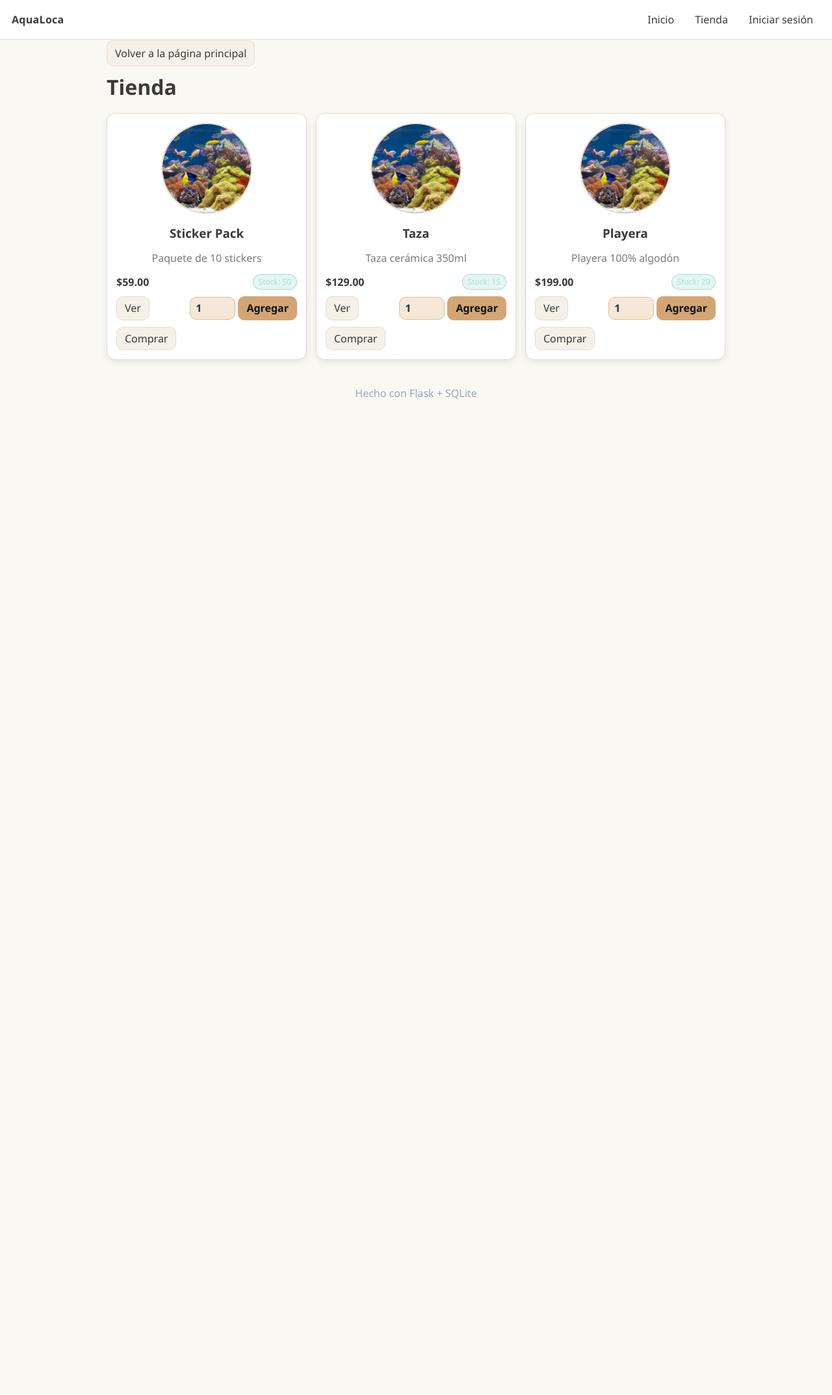
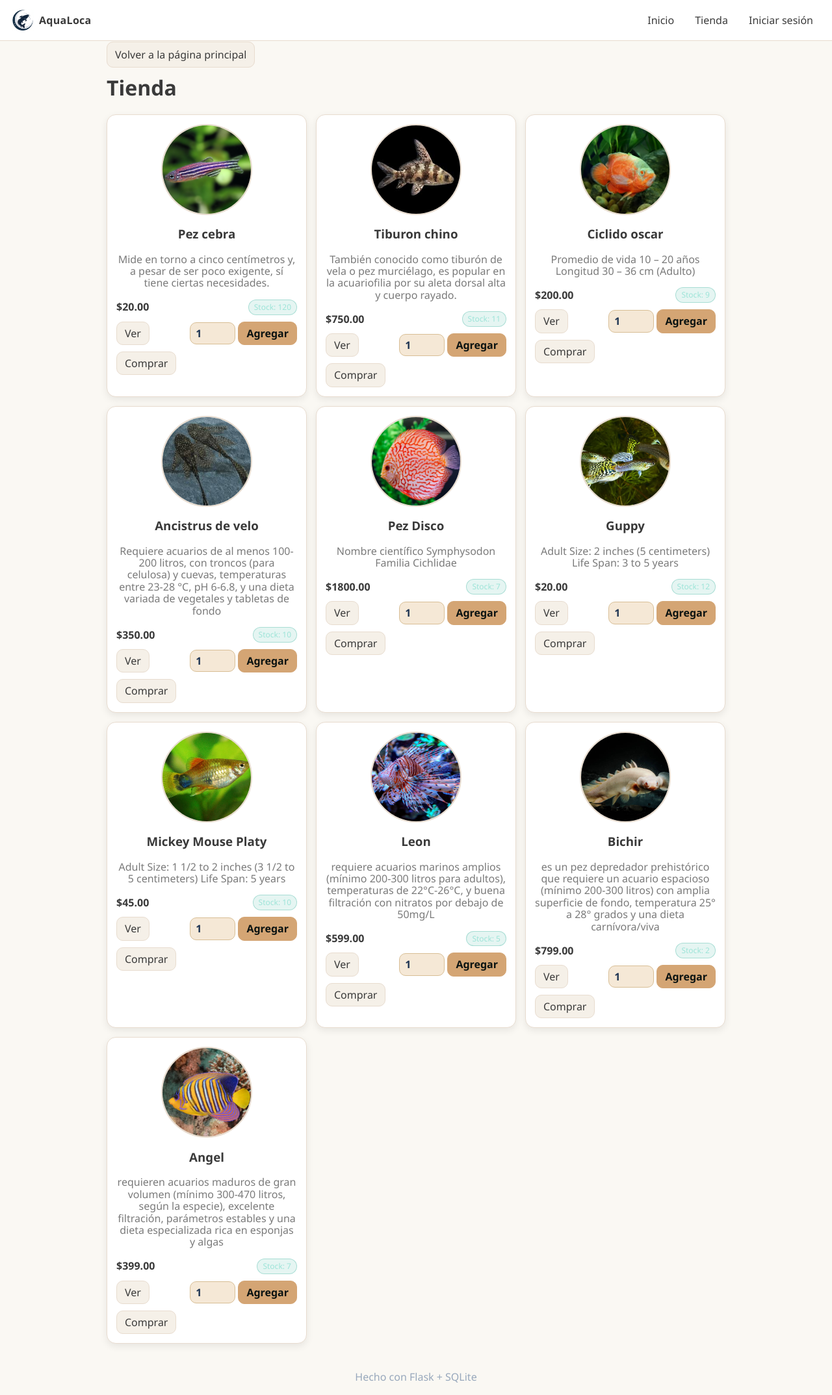
Before and after one commit to Carloscsll/basedatos, a Flask app: page /tienda in a window 1280 px wide. Shown: the whole page at 65% size. Before the commit the page ends 614 px from the top, so only its background shows below. Run offline with Flask 3, Linux system fonts and the light colour scheme.

Commit message:
Update logo, text fixes, and image upload flow

```diff
--- a/app.py
+++ b/app.py
@@ -1,17 +1,29 @@
 # app.py
 from functools import wraps
 import os
+import uuid
 from flask import Flask, render_template, request, redirect, url_for, session, flash, send_from_directory
 from werkzeug.security import check_password_hash, generate_password_hash
+from werkzeug.utils import secure_filename
 from tienda_db import BaseDatosTienda
 
 app = Flask(__name__)
 app.secret_key = "TiEnda_SecRET_Clav_ña_1234567890"  # Cambia esto por una clave segura en producción
 
+UPLOADS_RELATIVE_DIR = "uploads"
+UPLOADS_ABS_DIR = os.path.join(os.path.dirname(__file__), "static", UPLOADS_RELATIVE_DIR)
+ALLOWED_IMAGE_EXTENSIONS = {"png", "jpg", "jpeg", "gif", "webp"}
+os.makedirs(UPLOADS_ABS_DIR, exist_ok=True)
+
 # Servir archivos desde la carpeta imagenes
 @app.route("/imagenes/<path:filename>")
 def descargar_imagen(filename):
-    return send_from_directory(os.path.join(os.path.dirname(__file__), "imagenes"), filename)
+    normalizado = (filename or "").replace("\\", "/").lstrip("/")
+    if normalizado.startswith(f"{UPLOADS_RELATIVE_DIR}/"):
+        subpath = normalizado[len(f"{UPLOADS_RELATIVE_DIR}/"):]
+        return send_from_directory(UPLOADS_ABS_DIR, subpath)
+
+    return send_from_directory(os.path.join(os.path.dirname(__file__), "imagenes"), os.path.basename(normalizado))
 
 db = BaseDatosTienda(ruta="./", bd="tienda.sqlite3")
 db.semilla_productos()
@@ -33,7 +45,35 @@ def normalizar_nombre_imagen(valor):
     if lower.startswith("/imagenes/"):
         valor = valor[len("/imagenes/"):]
 
+    if lower.startswith("/static/uploads/"):
+        valor = f"{UPLOADS_RELATIVE_DIR}/" + valor[len("/static/uploads/"):]
+        return valor.replace("\\", "/").strip()
+
+    if lower.startswith(f"{UPLOADS_RELATIVE_DIR}/"):
+        return valor.replace("\\", "/").strip()
+
     return os.path.basename(valor).strip()
+
+
+def extension_imagen_permitida(nombre_archivo):
+    if "." not in nombre_archivo:
+        return False
+    ext = nombre_archivo.rsplit(".", 1)[1].lower()
+    return ext in ALLOWED_IMAGE_EXTENSIONS
+
+
+def guardar_imagen_subida(file_storage):
+    if not file_storage or not file_storage.filename:
+        return ""
+
+    nombre_seguro = secure_filename(file_storage.filename)
+    if not nombre_seguro or not extension_imagen_permitida(nombre_seguro):
+        return None
+
+    nombre_final = f"{uuid.uuid4().hex}_{nombre_seguro}"
+    ruta_destino = os.path.join(UPLOADS_ABS_DIR, nombre_final)
+    file_storage.save(ruta_destino)
+    return f"{UPLOADS_RELATIVE_DIR}/{nombre_final}"
 
 
 def semilla_usuarios_demo():
@@ -139,7 +179,7 @@ def validar_formulario_producto(nombre, imagen_url, precio, stock, costo, endpoi
         return redirect(url_for(endpoint_error, **endpoint_args))
 
     if imagen_url is None:
-        flash("La imagen debe ser un archivo local de la carpeta imagenes, no una URL externa.")
+        flash("Sube una imagen valida desde el formulario (png, jpg, jpeg, gif o webp).")
         return redirect(url_for(endpoint_error, **endpoint_args))
 
     if precio is None or precio < 0:
@@ -261,7 +301,7 @@ def index():
 
 @app.route("/tienda")
 def tienda():
-    productos = db.listar_productos()[:3]
+    productos = db.listar_productos()
     return render_template("index.html", productos=productos)
 
 
@@ -286,8 +326,13 @@ def producto_nuevo():
     if request.method == "POST":
         nombre = request.form.get("nombre", "").strip()
         descripcion = request.form.get("descripcion", "").strip()
+        imagen_subida = guardar_imagen_subida(request.files.get("imagen_file"))
+        if request.files.get("imagen_file") and request.files.get("imagen_file").filename and imagen_subida is None:
+            flash("Formato de imagen no soportado. Usa png, jpg, jpeg, gif o webp.")
+            return redirect(url_for("producto_nuevo"))
+
         imagen_valor = request.form.get("imagen_url", "")
-        imagen_url = normalizar_nombre_imagen(imagen_valor)
+        imagen_url = imagen_subida or normalizar_nombre_imagen(imagen_valor)
         precio = request.form.get("precio", type=float)
         stock = request.form.get("stock", type=int)
         costo = request.form.get("costo", type=float)
@@ -322,9 +367,18 @@ def producto_actualizar_imagen(producto_id):
         flash("Producto no encontrado.")
         return redirect(url_for("tienda"))
 
-    imagen_url = normalizar_nombre_imagen(request.form.get("imagen_url", ""))
+    imagen_subida = guardar_imagen_subida(request.files.get("imagen_file"))
+    if request.files.get("imagen_file") and request.files.get("imagen_file").filename and imagen_subida is None:
+        flash("Formato de imagen no soportado. Usa png, jpg, jpeg, gif o webp.")
+        return redirect(request.referrer or url_for("tienda"))
+
+    imagen_url = imagen_subida or normalizar_nombre_imagen(request.form.get("imagen_url", ""))
+    if not imagen_url:
+        flash("Selecciona una imagen para actualizar el producto.")
+        return redirect(request.referrer or url_for("tienda"))
+
     if imagen_url is None:
-        flash("La imagen debe ser un archivo local de la carpeta imagenes, no una URL externa.")
+        flash("Sube una imagen valida desde el formulario.")
         return redirect(request.referrer or url_for("tienda"))
 
     if db.actualizar_imagen_producto(producto_id, imagen_url):
@@ -349,7 +403,7 @@ def admin_avisos():
         mensaje = request.form.get("mensaje", "").strip()
 
         if not titulo or not mensaje:
-            flash("El titulo y el mensaje del aviso son obligatorios.")
+            flash("El título y el mensaje del aviso son obligatorios.")
             return redirect(url_for("admin_avisos"))
 
         if db.crear_aviso(titulo=titulo, mensaje=mensaje):
@@ -408,7 +462,12 @@ def producto_editar(producto_id):
     if request.method == "POST":
         nombre = request.form.get("nombre", "").strip()
         descripcion = request.form.get("descripcion", "").strip()
-        imagen_url = normalizar_nombre_imagen(request.form.get("imagen_url", ""))
+        imagen_subida = guardar_imagen_subida(request.files.get("imagen_file"))
+        if request.files.get("imagen_file") and request.files.get("imagen_file").filename and imagen_subida is None:
+            flash("Formato de imagen no soportado. Usa png, jpg, jpeg, gif o webp.")
+            return redirect(url_for("producto_editar", producto_id=producto_id))
+
+        imagen_url = imagen_subida or (p["imagen_url"] or "")
         precio = request.form.get("precio", type=float)
         stock = request.form.get("stock", type=int)
         costo = request.form.get("costo", type=float)
--- a/static/styles.css
+++ b/static/styles.css
@@ -36,10 +36,19 @@ body {
 }
 
 .brand {
+    display: inline-flex;
+    align-items: center;
+    gap: 8px;
     font-weight: 800;
     text-decoration: none;
     letter-spacing: 0.3px;
     color: #3a3a3a;
+}
+
+.brand-logo {
+    width: 34px;
+    height: 34px;
+    object-fit: contain;
 }
 
 .navlinks {
--- a/templates/base.html
+++ b/templates/base.html
@@ -9,7 +9,10 @@
 </head>
 <body>
   <header class="topbar">
-    <a class="brand" href="{{ url_for('index') }}">AquaLoca</a>
+    <a class="brand" href="{{ url_for('index') }}">
+      <img class="brand-logo" src="{{ url_for('descargar_imagen', filename='logo.png') }}" alt="Logo AquaLoca">
+      <span>AquaLoca</span>
+    </a>
     <nav class="navlinks">
       <a class="cartlink" href="{{ url_for('index') }}">Inicio</a>
       <a class="cartlink" href="{{ url_for('tienda') }}">Tienda</a>
@@ -19,6 +22,7 @@
           <a class="cartlink" href="{{ url_for('carrito') }}">Carrito</a>
         {% endif %}
         {% if es_admin %}
+          <a class="cartlink" href="{{ url_for('admin_productos') }}">Panel de administrador</a>
           <a class="cartlink" href="{{ url_for('admin_avisos') }}">Avisos</a>
           <a class="cartlink" href="{{ url_for('admin_reporte_ventas') }}">Costos y ganancias</a>
         {% endif %}
--- a/templates/carrito.html
+++ b/templates/carrito.html
@@ -48,7 +48,7 @@
       <input class="input" name="nombre" placeholder="Tu nombre" required>
       <input class="input" name="email" placeholder="Tu email (opcional)">
       <input class="input" name="direccion" placeholder="Tu dirección completa" required>
-      <button class="btn primary" type="submit">Pagar (simulado)</button>
+      <button class="btn primary" type="submit">Pagar</button>
     </form>
   </div>
 {% endif %}
--- a/templates/editar_producto.html
+++ b/templates/editar_producto.html
@@ -2,7 +2,7 @@
 {% block content %}
 <h1>Editar producto: {{ p['nombre'] }}</h1>
 
-<form method="post" class="card form-card">
+<form method="post" enctype="multipart/form-data" class="card form-card">
   <label>
     Nombre
     <input type="text" name="nombre" value="{{ p['nombre'] }}" required>
@@ -14,8 +14,8 @@
   </label>
 
   <label>
-    Nombre de imagen en carpeta imagenes
-    <input type="text" name="imagen_url" value="{{ p['imagen_url'] or '' }}" placeholder="foto-producto.jpg">
+    Reemplazar imagen (opcional)
+    <input type="file" name="imagen_file" accept="image/*">
   </label>
 
   <label>
--- a/templates/index.html
+++ b/templates/index.html
@@ -43,10 +43,10 @@
       </div>
 
       {% if es_admin %}
-      <form method="post" action="{{ url_for('producto_actualizar_imagen', producto_id=p['id']) }}">
+      <form method="post" action="{{ url_for('producto_actualizar_imagen', producto_id=p['id']) }}" enctype="multipart/form-data">
         <label>
-          Cambiar imagen (nombre de archivo en imagenes)
-          <input type="text" name="imagen_url" value="{{ p['imagen_url'] or '' }}" placeholder="mi-foto.jpg">
+          Cambiar imagen del producto
+          <input type="file" name="imagen_file" accept="image/*" required>
         </label>
         <button class="btn" type="submit">Guardar imagen</button>
       </form>
--- a/templates/login.html
+++ b/templates/login.html
@@ -1,6 +1,6 @@
 {% extends "base.html" %}
 {% block content %}
-<h1>Iniciar sesion</h1>
+<h1>Iniciar sesión</h1>
 
 <form method="post" class="card form-card">
   <input type="hidden" name="next" value="{{ request.args.get('next', '') }}">
@@ -11,7 +11,7 @@
   </label>
 
   <label>
-    Contrasena
+    Contraseña
     <input type="password" name="password" required>
   </label>
 
--- a/tienda_db.py
+++ b/tienda_db.py
@@ -277,6 +277,11 @@ class BaseDatosTienda:
     def semilla_productos(self):
         """Crea 3 productos de ejemplo base."""
         try:
+            self.cursor.execute("SELECT COUNT(*) AS total FROM productos;")
+            total_productos = int(self.cursor.fetchone()["total"] or 0)
+            if total_productos > 0:
+                return
+
             base = [
                 ("Playera", "Playera 100% algodón", 199.0, 120.0, 20, "foto portada.jpg"),
                 ("Taza", "Taza cerámica 350ml", 129.0, 70.0, 15, "foto portada.jpg"),
```
Also changed, not shown: templates/nuevo_producto.html (+4 -4 lines), imagenes/logo.png (added), static/uploads/215838bec24549798285acbd99dd0147_cap_6.jpg (added), static/uploads/238bb6a83b9245b1bdf8b100dc3ed992_cap_4.jpg (added), static/uploads/40e70c75dc944a5da1ed14729967f887_cap_2.png (added), static/uploads/560066d11d764bc593870b5539ea647c_cap_4.jpg (added), static/uploads/7d37d3607d8547ddb4143be17c067cbe_cap_7.png (added), static/uploads/98ed8ed0aa8343599df34cf77b2679a1_cap_5.webp (added), static/uploads/b128b14216594d7bbde93c50df3c9141_cap_3.webp (added), static/uploads/b245f4db490c42b8a1575f3b0bc21cd0_cap_1.png (added), tienda.sqlite3.
